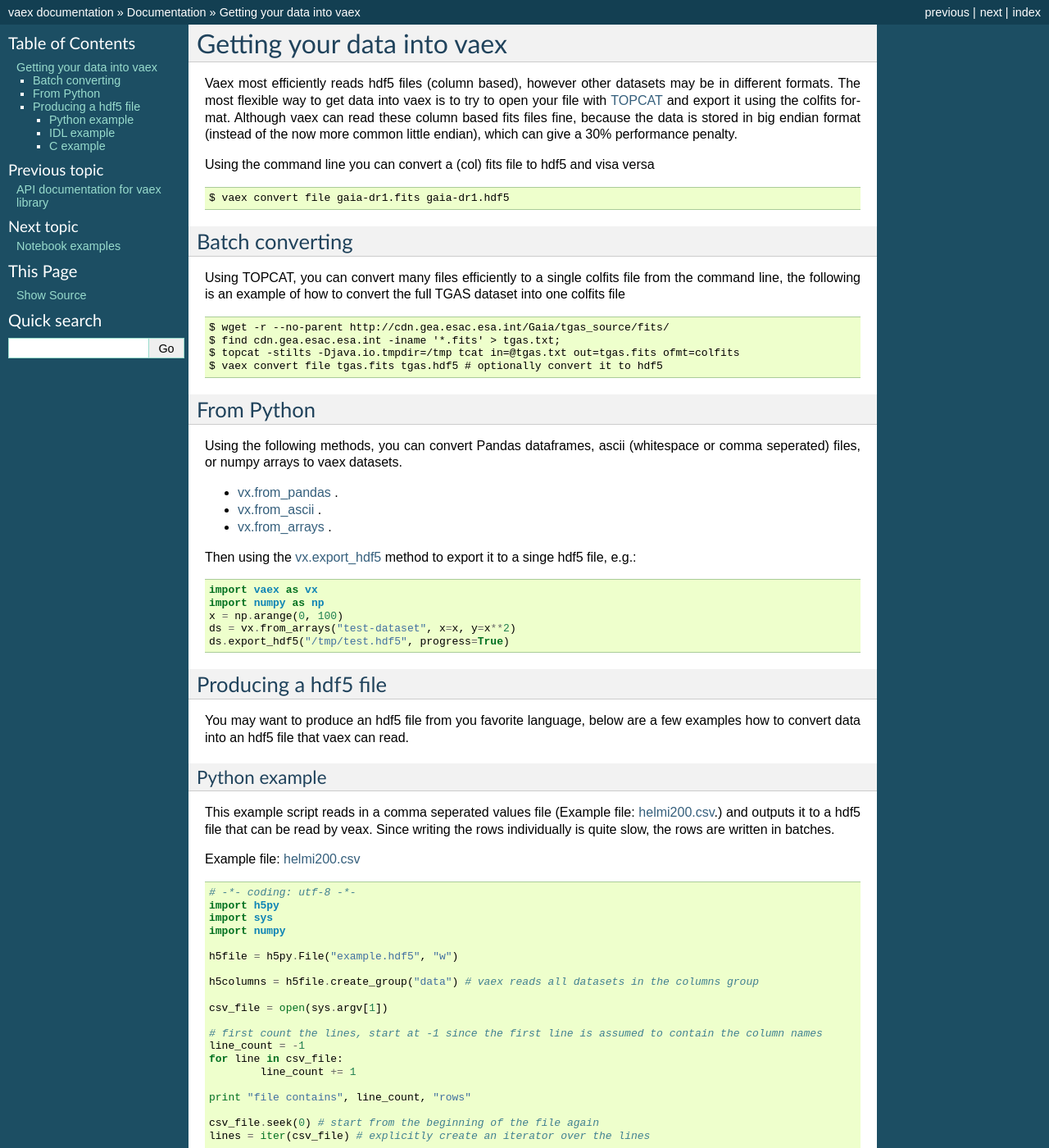
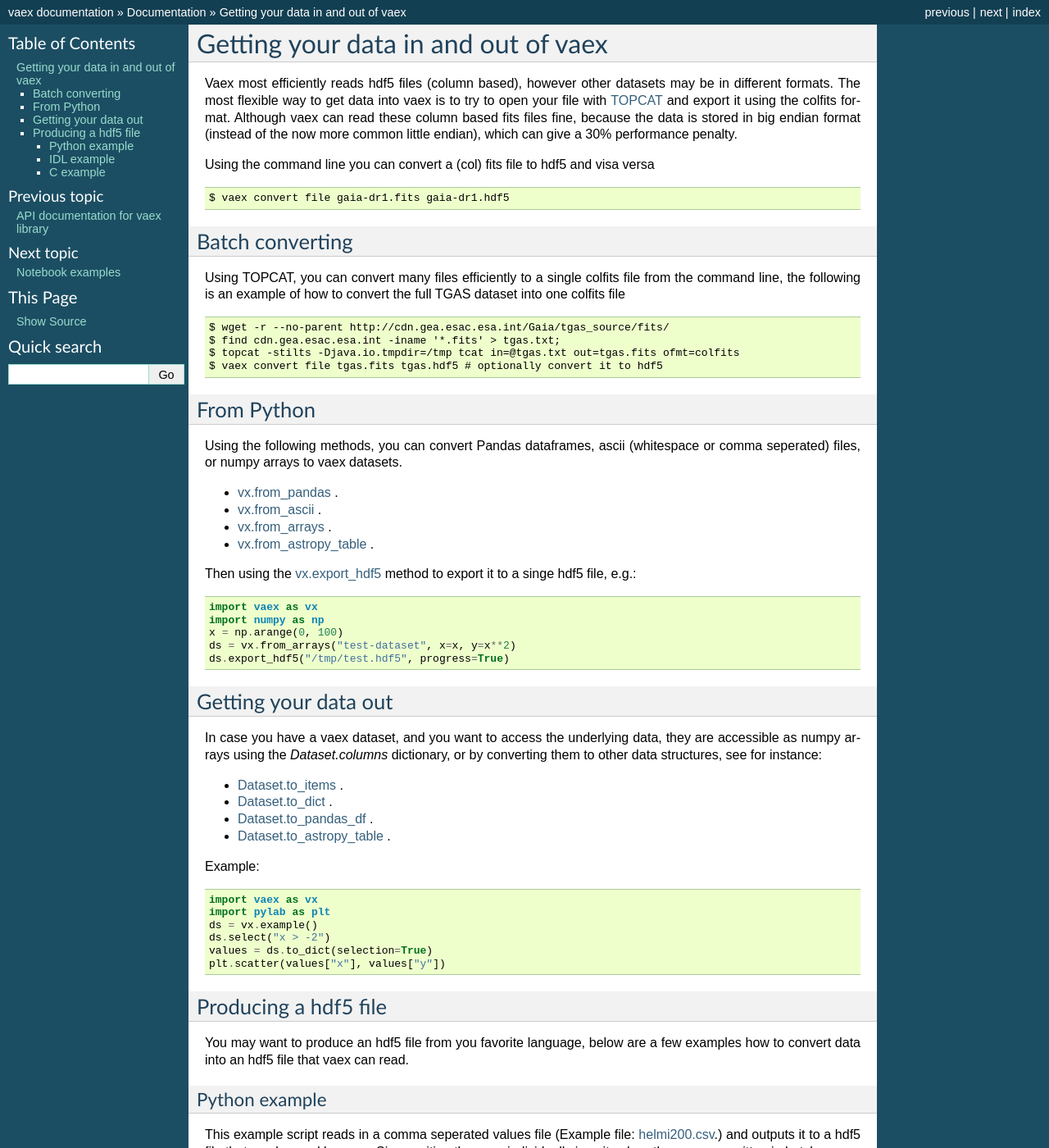
Before and after one commit to vaexio/vaex, a Sphinx documentation site: the page built from docs/source/getting_data_in_vaex.rst, in a window 1280 px wide and 1400 px high. Shown: the whole window at 82% size. Built offline with Sphinx 7.4.7, drawn with Linux system fonts in a browser that asks for light colours; pages that are not in the unit, such as notebooks, are missing from menus; the version number could not be read and is left out; some of the changed text lies outside the part shown.

Commit message:
doc: describing how to get your data out

```diff
--- a/docs/source/getting_data_in_vaex.rst
+++ b/docs/source/getting_data_in_vaex.rst
@@ -1,5 +1,5 @@
-Getting your data into vaex
-===========================
+Getting your data in and out of vaex
+====================================
 
 Vaex most efficiently reads hdf5 files (column based), however other datasets may be in different formats. The most flexible way to get data into vaex is to try to open your file with `TOPCAT <http://www.star.bris.ac.uk/~mbt/topcat/>`_ and export it using the colfits format. Although vaex can read these column based fits files fine, because the data is stored in big endian format (instead of the now more common little endian), which can give a 30% performance penalty.
 
@@ -30,6 +30,7 @@ Using the following methods, you can convert Pandas dataframes, ascii (whitespac
 * `vx.from_pandas <api.html#vaex.from_pandas>`_ .
 * `vx.from_ascii <api.html#vaex.from_ascii>`_ .
 * `vx.from_arrays <api.html#vaex.from_arrays>`_ .
+* `vx.from_astropy_table <api.html#vaex.from_astropy_table>`_ .
 
 Then using the `vx.export_hdf5 <api.html#vaex.dataset.DatasetLocal.export_hdf5>`_ method to export it to a singe hdf5 file, e.g.:
 
@@ -40,6 +41,28 @@ Then using the `vx.export_hdf5 <api.html#vaex.dataset.DatasetLocal.export_hdf5>`
     x = np.arange(0, 100)
     ds = vx.from_arrays("test-dataset", x=x, y=x**2)
     ds.export_hdf5("/tmp/test.hdf5", progress=True)
+
+Getting your data out
+---------------------
+
+In case you have a vaex dataset, and you want to access the underlying data, they are accessible as numpy arrays using the `Dataset.columns` dictionary, or by converting them to other data structures, see for instance:
+
+* `Dataset.to_items <api.html#vaex.dataset.Dataset.to_items>`_ .
+* `Dataset.to_dict <api.html#vaex.dataset.Dataset.to_items>`_ .
+* `Dataset.to_pandas_df <api.html#vaex.dataset.Dataset.to_pandas_df>`_ .
+* `Dataset.to_astropy_table <api.html#vaex.dataset.Dataset.to_astropy_table>`_ .
+
+Example:
+
+.. code-block:: python
+
+    import vaex as vx
+    import pylab as plt
+    ds = vx.example()
+    ds.select("x > -2")
+    values = ds.to_dict(selection=True)
+    plt.scatter(values["x"], values["y"])
+
 
 
 
```
